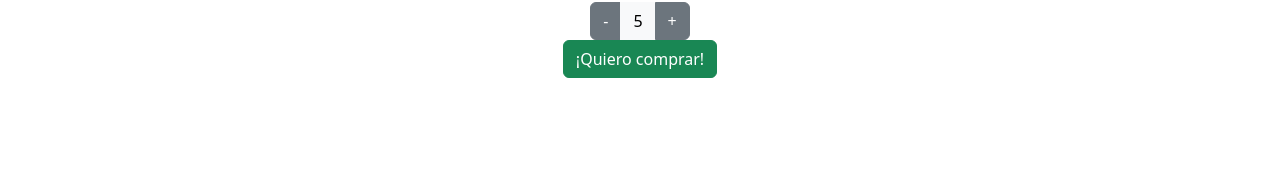
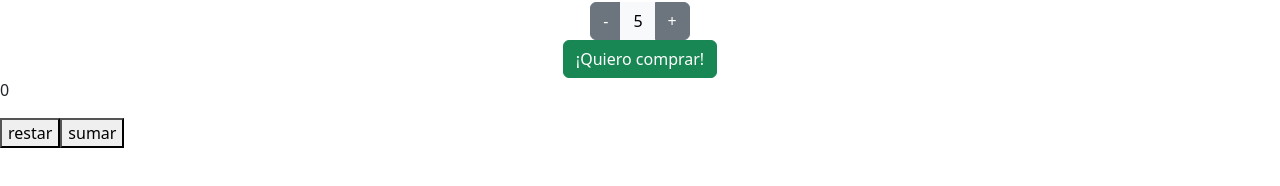
Before and after one commit to jimealcuaz/OttoMania-Petshop, a React (Vite) app: page / in a window 1280 px wide. Shown: the part 130-316 px from the top of the page. Built offline with nearby package versions, Linux system fonts and the light colour scheme.

Commit message:
componentes2

```diff
--- a/src/App.jsx
+++ b/src/App.jsx
@@ -1,36 +1,15 @@
 import ItemListContainer from "./components/ItemListContainer";
 import NavBar from "./components/NavBar";
-import ItemCount from "./components/ItemCount";
+import Componente1 from "./components/Componente1";
 
 const App = () => {
-
-  let productos = [
-    { id: 1, nombre: "producto1", precio: 1000 },
-    { id: 2, nombre: "producto2", precio: 2000 },
-    { id: 3, nombre: "producto3", precio: 3000 },
-  ]
-  const aplicarDescuento = new Promise((resolve, reject) => {
-    const descuento = false;
-    if (descuento) {
-      resolve("descuento aplicado");
-    }
-    else {
-      reject("no existen descuentos");
-    }
-  });
-
-  setTimeout(() => {
-    console.log("setTimeOut");
-  }, 2000);
-
-  console.log(aplicarDescuento);
 
 
   return (
     <div>
       <NavBar />
       <ItemListContainer greeting="Todo para tu mascota en un solo lugar" />
-      <ItemCount stock={5} />
+      <Componente1 />
     </div>
   );
 };
--- /dev/null
+++ b/src/components/Componente1.jsx
@@ -0,0 +1,17 @@
+import React from 'react';
+import { useState } from 'react';
+
+const Componente1 = () => {
+
+    const [counter, setCounter] = useState(0);
+
+    return (
+    <div>
+        <p>{counter}</p>
+        <button onClick={() => setCounter(counter-1)}>restar</button>
+        <button onClick={() => setCounter(counter+1)}>sumar</button>
+    </div>
+  );
+};
+
+export default Componente1
--- a/src/components/ItemListContainer.jsx
+++ b/src/components/ItemListContainer.jsx
@@ -1,9 +1,13 @@
-import React from 'react'
+import React from 'react';
+import ItemCount from "./ItemCount";
 
-const ItemListContainer = ({greeting}) => {
+const ItemListContainer = ({ greeting }) => {
   return (
     <div>
+      <div>
         <h2>{greeting}</h2>
+      </div>
+      <div><ItemCount stock={5} /></div>
     </div>
   )
 }
```
